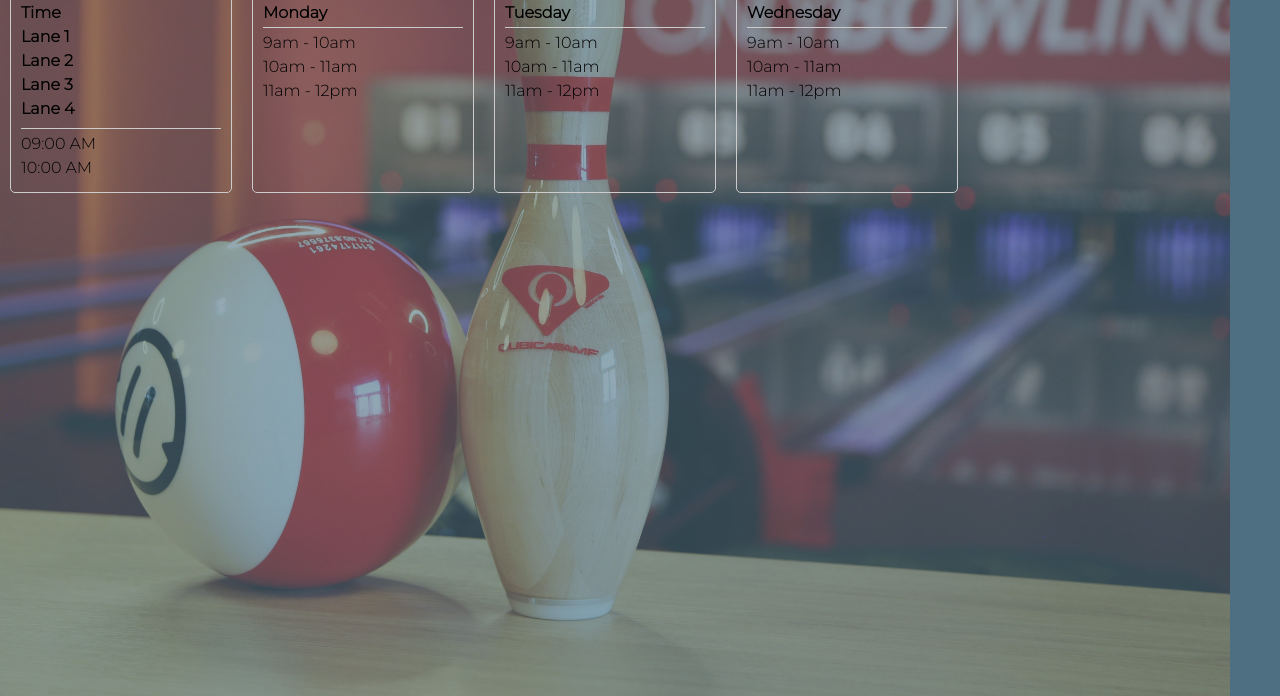
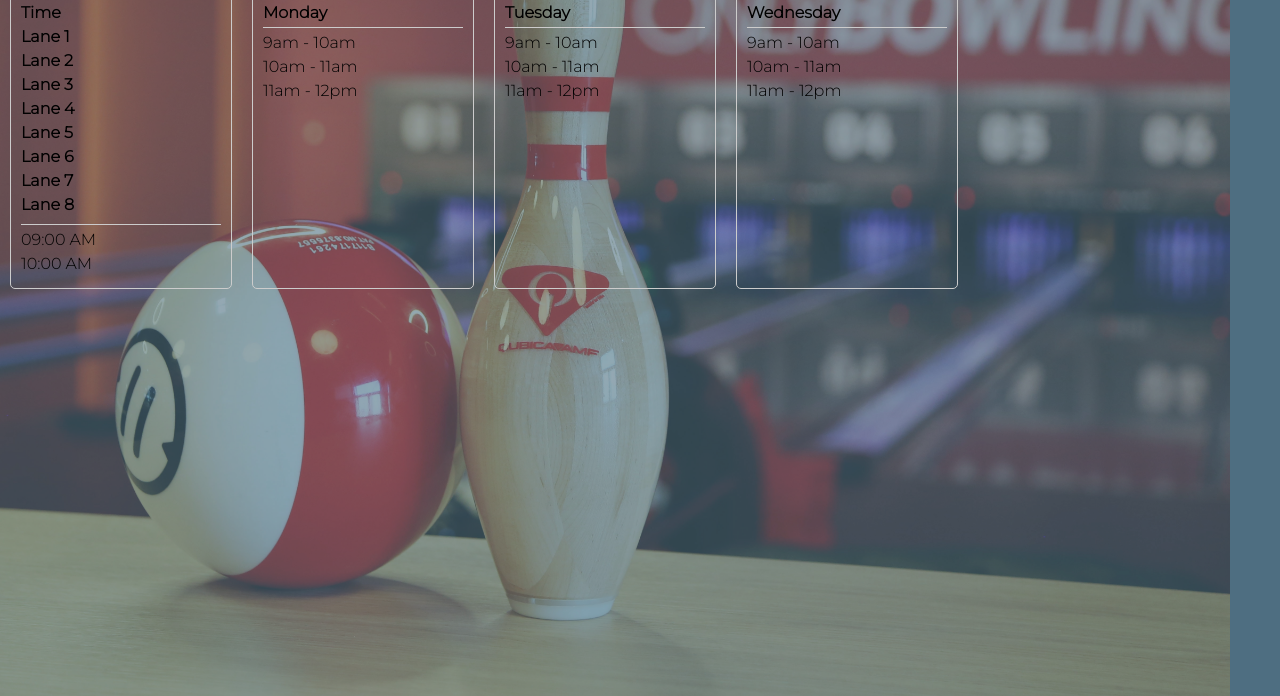
Before and after one commit to Livio-V/OnlyBowling, a website: page public/reservering.html in a window 1280 px wide. Shown: the part 104-800 px from the top of the page. Drawn offline with Linux system fonts and the light colour scheme.

Commit message:
Add files via upload

```diff
--- a/public/reservering.html
+++ b/public/reservering.html
@@ -49,6 +49,10 @@
           <div class="agenda-item lane">Lane 2</div>
           <div class="agenda-item lane">Lane 3</div>
           <div class="agenda-item lane">Lane 4</div>
+          <div class="agenda-item lane">Lane 5</div>
+          <div class="agenda-item lane">Lane 6</div>
+          <div class="agenda-item lane">Lane 7</div>
+          <div class="agenda-item lane">Lane 8</div>
         </div>
         <div class="agenda-body">
           <div class="agenda-item time">09:00 AM</div>
```
